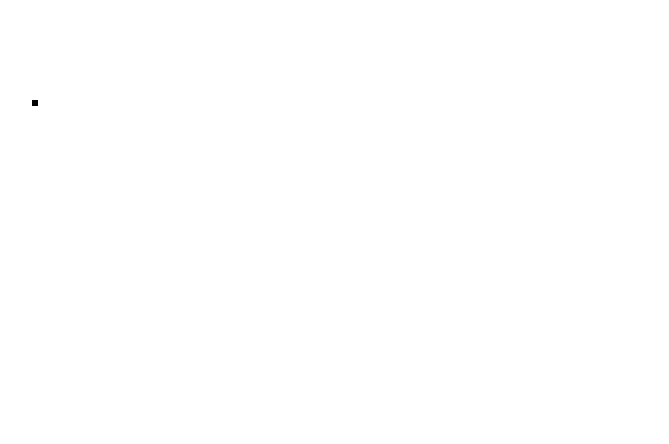
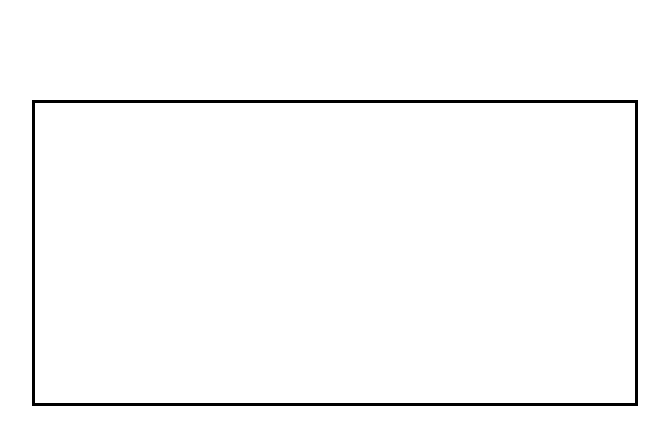
Before and after one commit to adrienwtzg/MonteCarlo, a plain HTML site: page index.html in a window 1280 px wide. Shown: the whole page, without its empty margins (68-737 px from the left). Drawn offline with Linux system fonts and the light colour scheme.

Commit message:
Update index.html

```diff
--- a/index.html
+++ b/index.html
@@ -9,5 +9,18 @@
     <body>
       <div id="StartDiv">
       </div>
+      <script>
+
+        var ScreenSizeWidth = screen.width; // Largeur de l'écran
+        var ScreenSizeHeight = screen.height; // Longeur de l'écran
+
+        Zone = {largeur: ScreenSizeWidth - 200,
+                hauteur: ScreenSizeHeight - 300,
+                element: document.getElementById("StartDiv")};
+
+        Zone.element.style.width = Zone.largeur + "px";// Set la largeur de StartDiv
+        Zone.element.style.height = Zone.hauteur + "px";// Set la longueur de StartDiv
+
+      </script>
     </body>
 </html>
```
